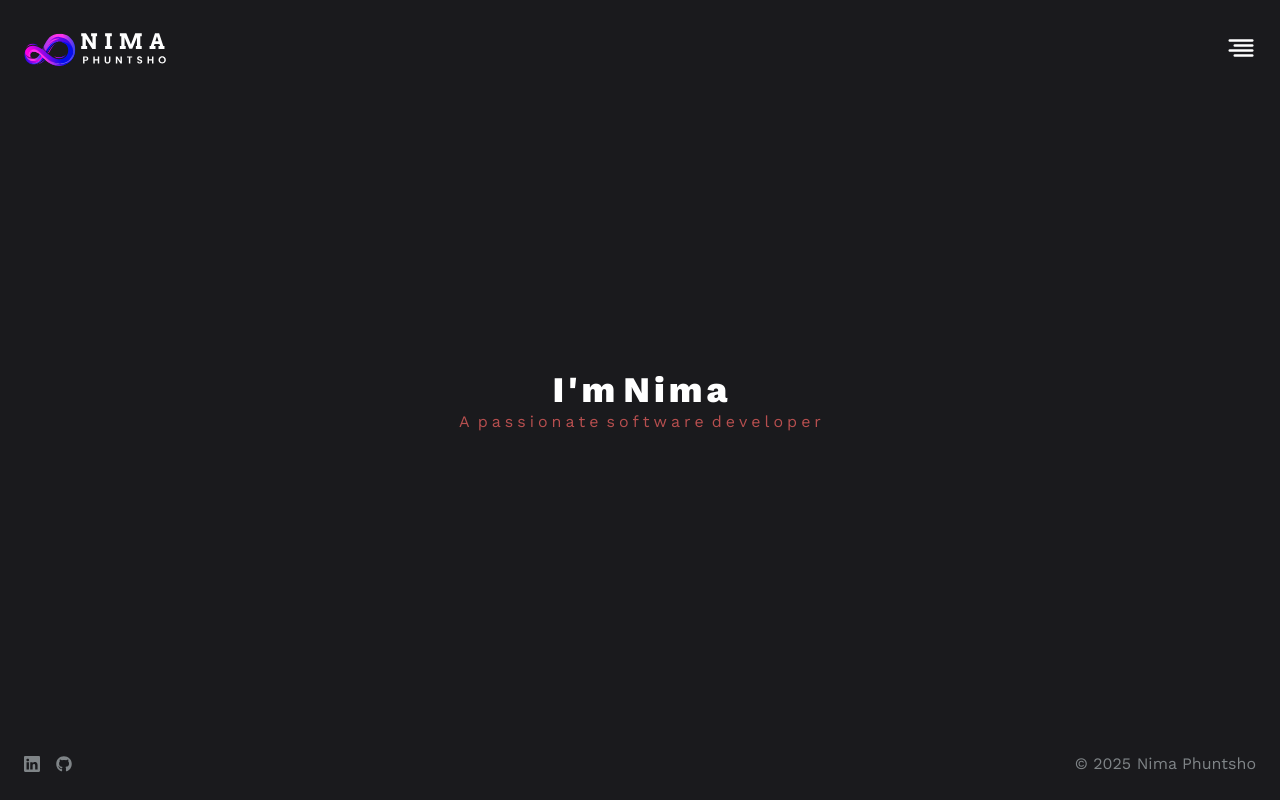
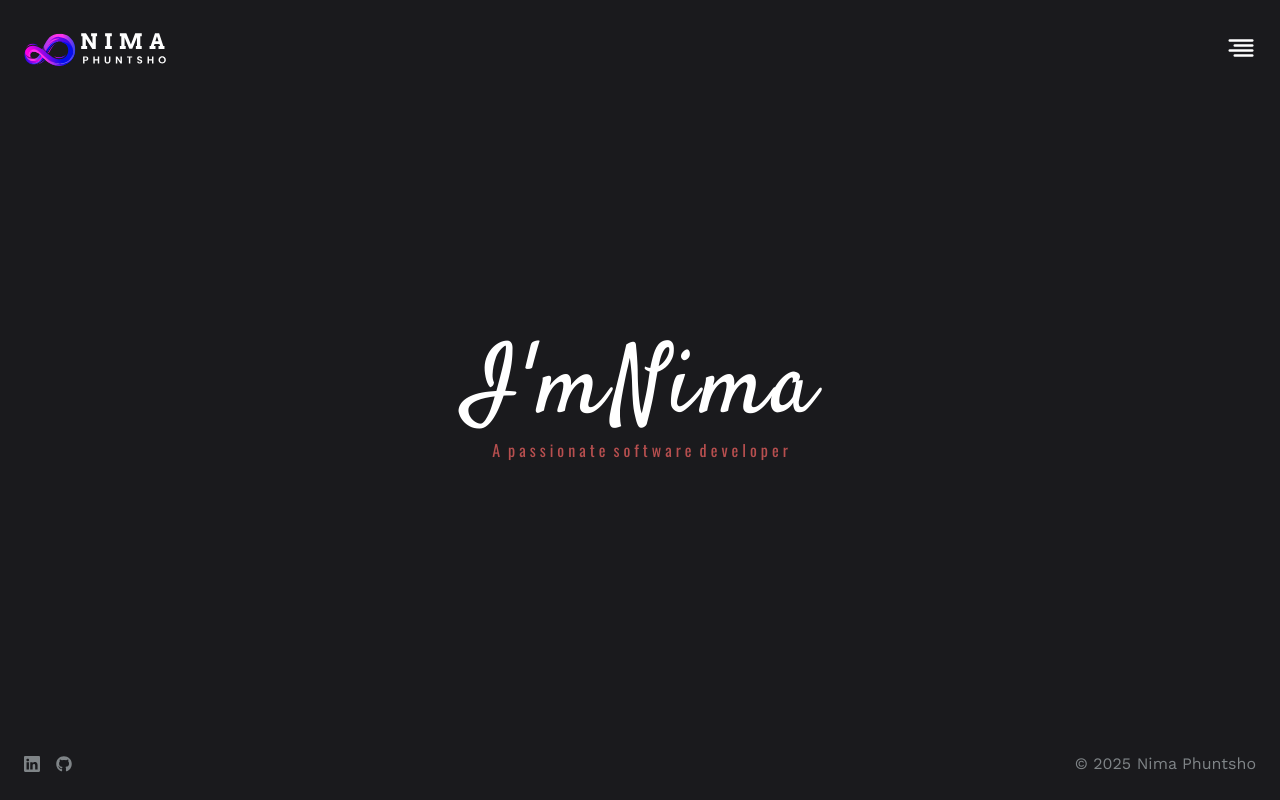
Before and after one commit to nimaPhuntsho/portfolio, a Next.js app: page / in a window 1280 px wide. Built offline with nearby package versions, Linux system fonts and the light colour scheme.

Commit message:
landing page changes

```diff
--- a/app/components/BlogCard.tsx
+++ b/app/components/BlogCard.tsx
@@ -3,23 +3,21 @@
 import React from "react";
 
 import Image from "next/image";
-import { useRouter } from "next/navigation";
+
 import { BlogPost } from "../(client)/blogs/schema";
+import Link from "next/link";
 
 interface Props {
   blogs: BlogPost[];
 }
 
 const BlogCard = ({ blogs }: Props) => {
-  const router = useRouter();
-  const handleOnClick = (slug: string) => router.push(`blogs/${slug}`);
-
   return (
     <>
       {blogs.map((blog) => (
         <div
           key={blog.slug}
-          onClick={() => handleOnClick(blog.slug)}
+          // onClick={() => handleOnClick(blog.slug)}
           className={`flex flex-col mt-10 cursor-pointer gap-2`}
         >
           <div className="flex flex-col gap-4">
@@ -40,9 +38,11 @@ const BlogCard = ({ blogs }: Props) => {
             </div>
           </div>
           <p className="text-lg text-justify ">{blog.excerpt}</p>
-          <button className=" self-start border p-2 rounded-sm cursor-pointer border-[#84AE92] active:animate-pulse ">
-            Read more
-          </button>
+          <Link href={`blogs/${blog.slug}`}>
+            <button className="active:bg-amber-700 self-start border hover:bg-amber-700 p-2 rounded-sm cursor-pointer border-[#84AE92] ">
+              Read more
+            </button>
+          </Link>
         </div>
       ))}
     </>
--- a/app/components/ContactForm.tsx
+++ b/app/components/ContactForm.tsx
@@ -53,8 +53,8 @@ const ContactForm = () => {
         })
         .select();
       if (error) throw error;
+      setContactState((state) => ({ ...state, success: true }));
       reset();
-      setContactState((state) => ({ ...state, success: true }));
     } catch (error) {
       console.log(error);
       setContactState((state) => ({
--- a/app/components/Landing.tsx
+++ b/app/components/Landing.tsx
@@ -1,4 +1,17 @@
+import { Satisfy, Oswald } from "next/font/google";
 import styles from "@/app/custom-styles/Landing.module.css";
+
+const satisfy = Satisfy({
+  variable: "--satisfy",
+  subsets: ["latin"],
+  weight: "400",
+});
+
+const oswald = Oswald({
+  variable: "--oswald",
+  subsets: ["latin"],
+  weight: ["200", "300", "400", "500", "600", "700"],
+});
 
 const Landing = () => {
   function stringArray(str: string) {
@@ -10,7 +23,7 @@ const Landing = () => {
         <div className={`list-none flex gap-1 z-10`}>
           {stringArray("I'm Nima").map((item, index) => (
             <li
-              className={` text-2xl md:text-4xl text-[#1A1A1D] font-extrabold ${styles["fade-out"]}`}
+              className={`${satisfy.className} text-6xl sm:text-8xl text-[#1A1A1D] font-extrabold ${styles["fade-out"]}`}
               key={index}
               style={{
                 animationDelay: `${index * 0.1}s`,
@@ -21,7 +34,7 @@ const Landing = () => {
           ))}
         </div>
 
-        <div className={`flex gap-1`}>
+        <div className={`${oswald.className} flex gap-1`}>
           {stringArray("A passionate software developer").map(
             (letter, index) => (
               <p
--- a/app/layout.tsx
+++ b/app/layout.tsx
@@ -1,5 +1,4 @@
 import "./globals.css";
-
 import { Work_Sans } from "next/font/google";
 
 const workSans = Work_Sans({
```
